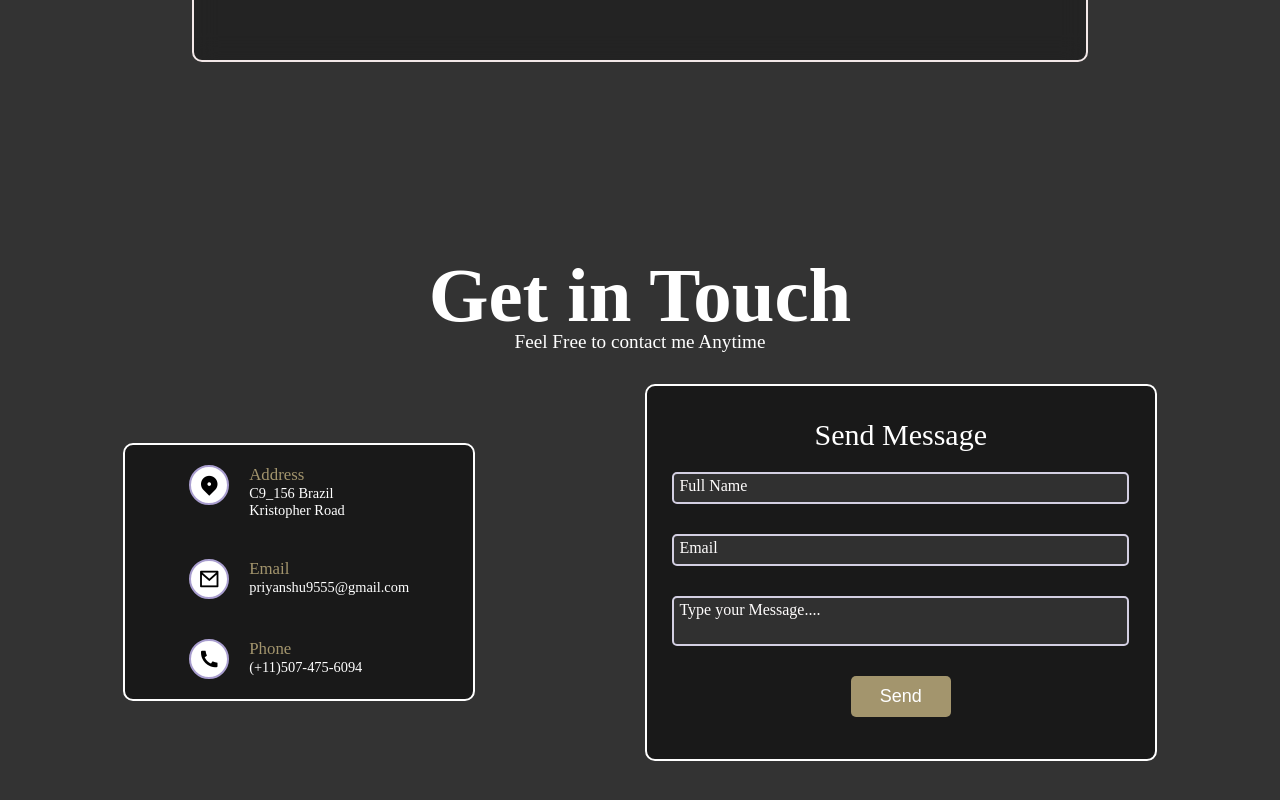
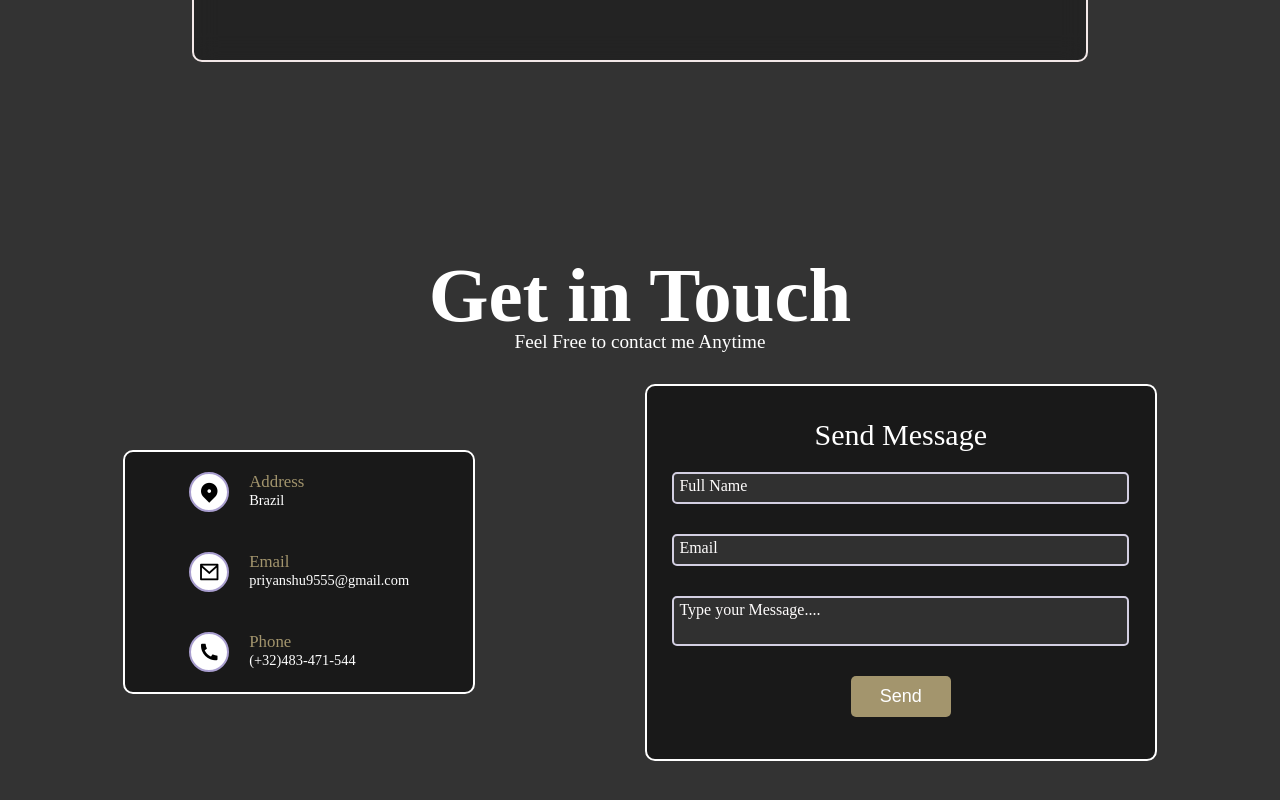
Before and after one commit to priyanshuup/paramkapoorpro, a plain HTML site: page index.html in a window 1280 px wide. Shown: the part 3457-4257 px from the top of the page. Drawn offline with nearby package versions, Linux system fonts and the light colour scheme; a web font is replaced by a local one.

Commit message:
Update index.html

```diff
--- a/index.html
+++ b/index.html
@@ -345,7 +345,7 @@
                             </div>
                             <div class="text">
                                 <h3>Address</h3>
-                                <p>C9_156 Brazil <br> Kristopher Road </p>
+                                <p>Brazil</p>
                             </div>
                         </div>
                         <div class="box">
@@ -363,7 +363,7 @@
                             </div>
                             <div class="text">
                                 <h3>Phone</h3>
-                                <p>(+11)507-475-6094</p>
+                                <p>(+32)483-471-544</p>
                             </div>
                         </div>
                     </div>
```
Lines whose indentation alone changed are shown as unchanged.
